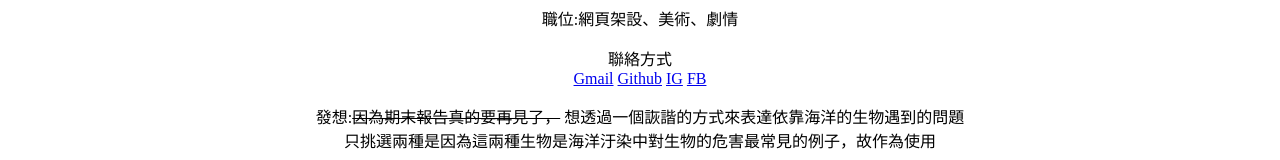
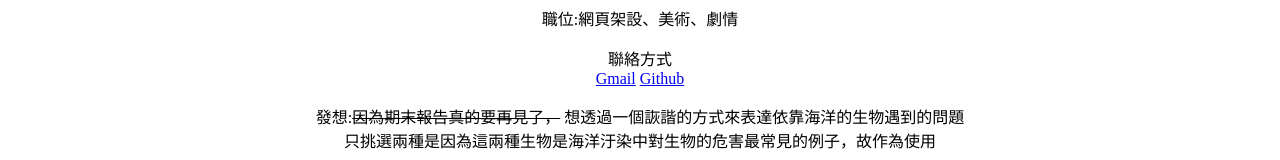
Before and after one commit to YZ9998/-, a plain HTML site: page tell.html in a window 1280 px wide. Shown: the part 322-482 px from the top of the page. Drawn offline with Linux system fonts and the light colour scheme.

Commit message:
Update tell.html

```diff
--- a/tell.html
+++ b/tell.html
@@ -13,8 +13,6 @@
             <p>聯絡方式<br/>
                 <a href="mailto:lin228922@gmail.com">Gmail</a>
                 <a href="https://github.com/YZ9998">Github</a>
-                <a href="https://www.instagram.com/lin.0314.tw">IG</a>
-                <a href="https://www.facebook.com/zzzzzzz9888">FB</a>
             </p>
             <p>發想:<s>因為期末報告真的要再見了，</s>
                 想透過一個詼諧的方式來表達依靠海洋的生物遇到的問題<br/>
```
